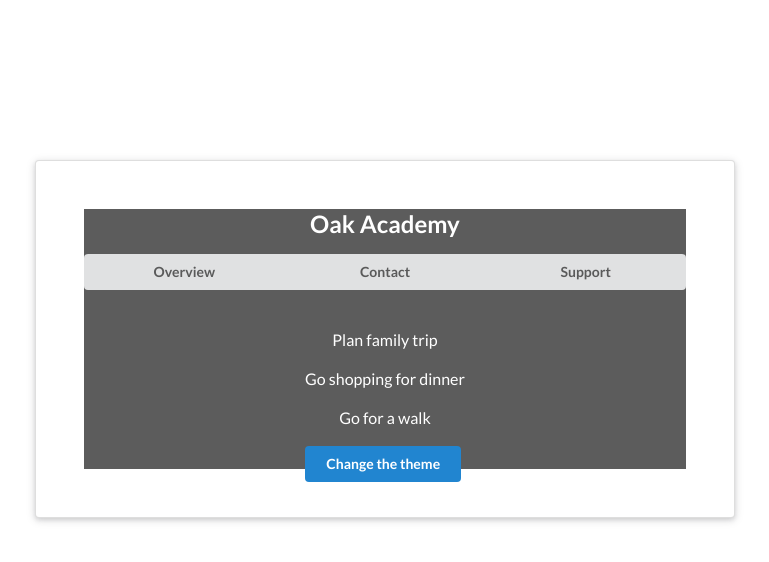
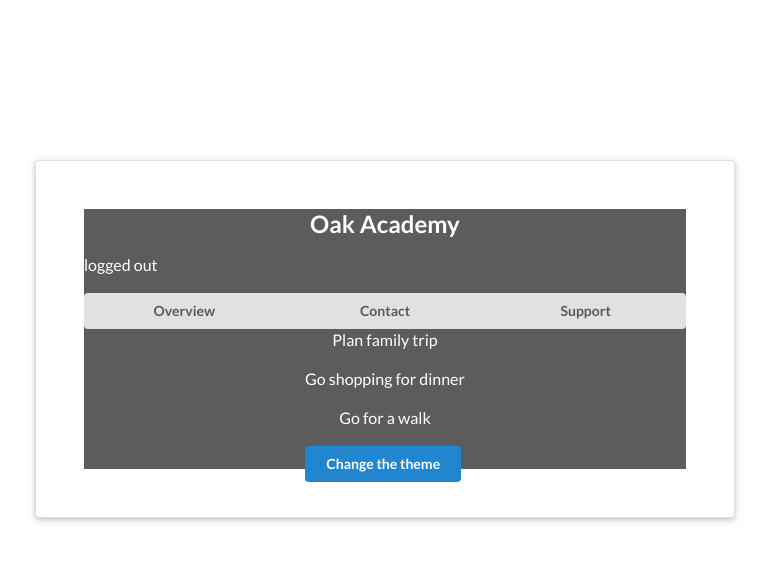
Before and after one commit to Aidnac/context-api, a React (Create React App) app: page / in a window 1280 px wide. Shown: the top 562 px of the page, without its empty margins (255-1024 px from the left). Built offline with nearby package versions, Linux system fonts and the light colour scheme.

Commit message:
Use Multiple contexts in a single component

```diff
--- a/src/components/Navbar.js
+++ b/src/components/Navbar.js
@@ -1,13 +1,17 @@
 import React from "react";
 import { ThemeContext } from "../contexts/ThemeContext";
+import {AuthContext} from '../contexts/AuthContext'
 
 class Navbar extends React.Component{
     // static contextType = ThemeContext
 
     render(){
          return(
-            <ThemeContext.Consumer>{(context) =>{
-                const {isDarkTheme, darkTheme, lightTheme } = context
+            <AuthContext.Consumer>{(authContext)=>{
+                return(
+                    <ThemeContext.Consumer>{(themeContext) =>{
+                        const {isDarkTheme, darkTheme, lightTheme } = themeContext
+                        const {isLoggedIn, changeAuthStatus } = authContext
                         const theme = isDarkTheme ? darkTheme : lightTheme
 
                         return(
@@ -15,6 +19,9 @@
                             <h2 style={{ textAlign:'center'}}>
                                 Oak Academy
                             </h2>
+                            <p onClick={changeAuthStatus}>
+                                { isLoggedIn ? 'logged in' : "logged out"}
+                            </p>
                             <div className="ui three buttons">
                                 <button className="ui button">Overview</button>
                                 <button className="ui button">Contact</button>
@@ -23,8 +30,12 @@
                         </nav>
                         )
                     }}
+                    </ThemeContext.Consumer>
 
-            </ThemeContext.Consumer>
+                )
+            }}
+            </AuthContext.Consumer>
+
 
         )
     }
```
Lines whose indentation alone changed are shown as unchanged.
